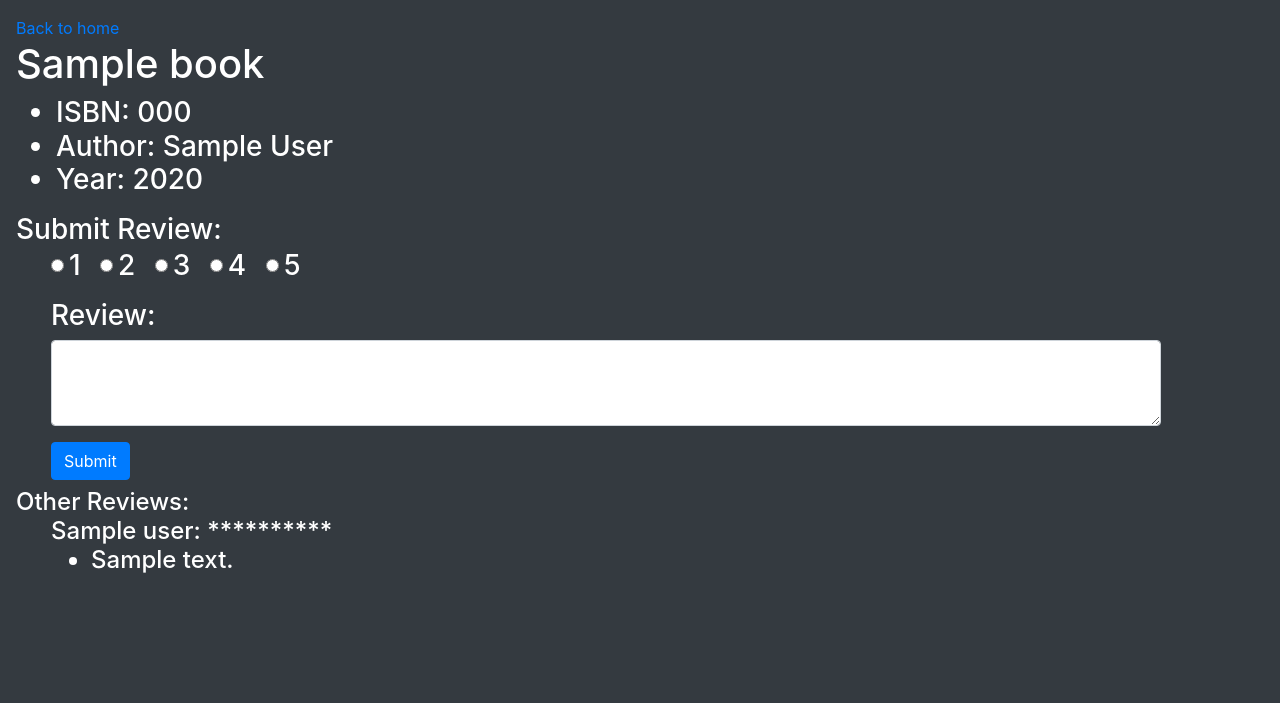
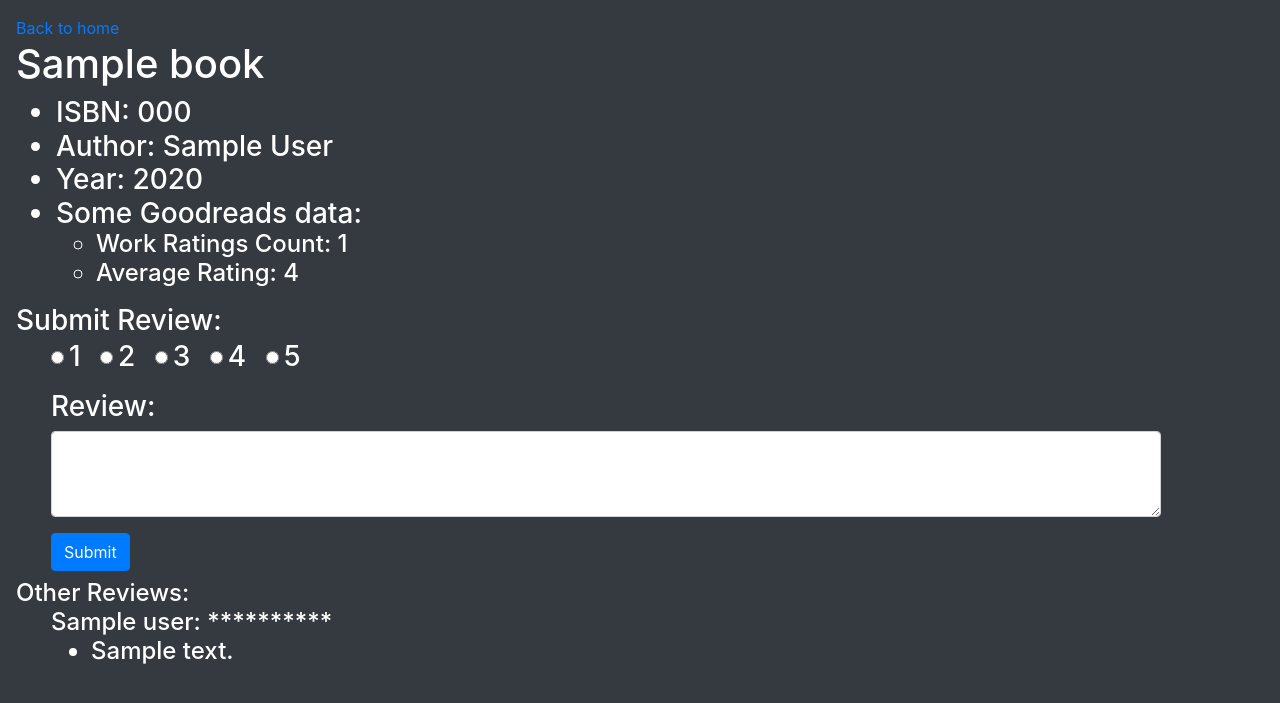
Before and after one commit to YourAlly/Books, a Flask app: template templates/book.html in a window 1280 px wide. Shown: the top 703 px of the page. Run offline with Flask 2, Linux system fonts and the light colour scheme; the template is opened without the code that fills it: most values are stand-ins (such as "Sample title", 1, 10 or a date in 2020); some libraries are stand-ins or nearby versions.

Commit message:
Almost... There...

```diff
--- a/application.py
+++ b/application.py
@@ -169,8 +169,10 @@ def book(isbn):
         reviews = []
         reviewed = False
         for row in table:
+            # Checks if the book's already reviewed by the user
             if int(session['user_id']) == int(row.user_id):
                 reviewed = True
+
             name = db.execute("SELECT * FROM users WHERE id = :user_id",
                                 {"user_id" : row.user_id}).fetchone()
             print(int(row.score))
@@ -185,6 +187,7 @@ def book(isbn):
             return render_template("error.html", message="Book didn't exist",
             past=url_for('search'))
 
+# Posts form input to the reviews table
 @app.route("/post/<int:user_id>/<string:isbn>", methods=["POST"])
 def post(user_id, isbn):
     try:
@@ -204,6 +207,7 @@ def post(user_id, isbn):
     posted = Review(user_id, name.username, isbn, score, text)
     reviews = db.execute("SELECT * FROM reviews WHERE book_isbn = :isbn",
                         {"isbn" : isbn}).fetchall()
+
     reviewed = False
 
     # Checks if the book's already reviewed by the user
@@ -217,7 +221,7 @@ def post(user_id, isbn):
                     + "WHERE book_isbn = :isbn AND user_id = :user_id",
                     {'score' : posted.user_score, 'text' : posted.user_review, 'isbn' : posted.book_isbn,
                     'user_id' : posted.user_id})
-        db.commit()
+
 
     # If not insert into the table instead
     else:
@@ -225,6 +229,7 @@ def post(user_id, isbn):
                     "VALUES (:user_id, :isbn, :score, :review)",
                     {'user_id' : posted.user_id, 'isbn' : posted.book_isbn,
                     'score' : posted.user_score, 'review' : posted.user_review})
-        db.commit()
 
+    # Commits and redirects to the book
+    db.commit()
     return redirect(url_for('book', isbn=isbn))
--- a/templates/book.html
+++ b/templates/book.html
@@ -14,6 +14,21 @@
             <li>ISBN: {{ book.isbn }}</li>
             <li>Author: {{ book.author }}</li>
             <li>Year: {{ book.year }}</li>
+            {% if data %}
+                <li>Some Goodreads data:
+                    <h4>
+                    <ul>
+                        <li>
+                            Work Ratings Count: {{ data['books'][0]['work_ratings_count'] }}
+                        </li>
+                        <li>
+                            Average Rating: {{ data['books'][0]['average_rating'] }}
+                        </li>
+                    </ul>
+                    </h4>
+                </li>
+            {% endif %}
+
         </ul>
 
         {% if reviewed %}
```
